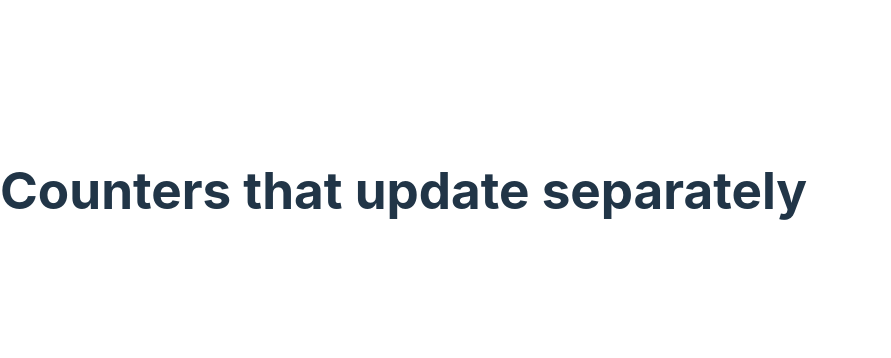
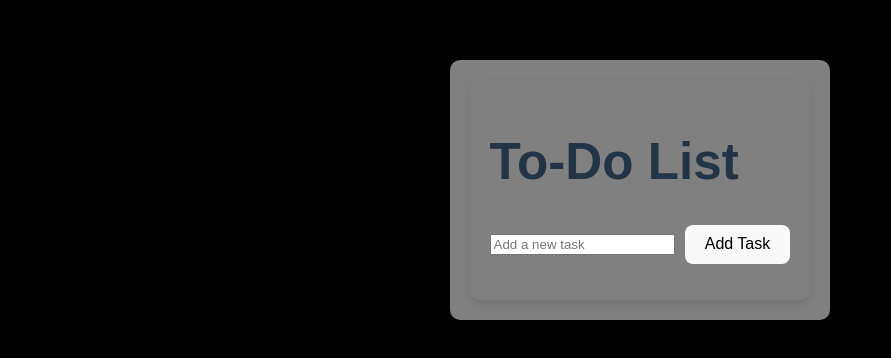
Before and after one commit to ArpitaAgrahari/React-class, a React (Vite) app in the folder Pratice2/: page / in a window 1280 px wide. Shown: the part 210-568 px from the top of the page, without its empty margins (0-891 px from the left). Built offline with nearby package versions, Linux system fonts and the light colour scheme.

Commit message:
Refactor CSS to update styling for App component

```diff
--- a/Pratice2/src/App.css
+++ b/Pratice2/src/App.css
@@ -1,18 +1,19 @@
-/* add css for styling */
-.App {
-  text-align: center;
+body {
+  font-family: Arial, sans-serif;
+  background-color: black;
+  margin: 0;
+  padding: 0;
+  display: flex;
+  justify-content: center;
+  align-items: center;
+  height: 100vh;
+}
+
+div {
+  background-color: grey;
   padding: 20px;
-  background-color: #f0f0f0;
   border-radius: 10px;
   box-shadow: 0 4px 8px rgba(0, 0, 0, 0.1);
-  max-width: 800px;
-  margin: 20px auto;
-  font-family: Arial, sans-serif;
-}
-
-h2 {
-  color: whitesmoke;
-  margin-bottom: 20px;
 }
 
 ul {
@@ -21,22 +22,13 @@ ul {
 }
 
 li {
+  display: flex;
+  justify-content: space-between;
+  align-items: center;
   padding: 10px;
-  margin: 5px 0;
-  background-color: grey;
-  border: 1px solid #ddd;
-  border-radius: 5px;
-  cursor: pointer;
-  transition: background-color 0.3s, color 0.3s;
+  border-bottom: 1px solid black;
 }
 
-li:hover {
-  background-color: #61dafb;
-  color: #fff;
+button {
+  margin-left: 10px;
 }
-
-p {
-  color: #666;
-
-  margin: 10px 0;
-}
--- a/Pratice2/src/App.jsx
+++ b/Pratice2/src/App.jsx
@@ -1,18 +1,35 @@
-//you will react app that display a list og user and allow user view detailed informstion of selected user.this app will consit of follwin gcomponents
-//1. UserList: display list of user. clicking on a user will trigger callback fucntion.
-//2. userprofile: display detailed information of selected user.
-//3.app: maannges the data and handles user interaction.it will pass data to UserList and UserProfile components via props.
 import React, { useState } from 'react';
-import counter from './component/counter';
+import TaskForm from './component/TaskForm';
+import TaskList from './component/TaskList';
 import './App.css';
 
 function App() {
+  const [tasks, setTasks] = useState([]);
+  const [editTask, setEditTask] = useState(null);
+
+  const addTask = (task) => {
+    setTasks([...tasks, { id: Date.now(), text: task, done: false }]);
+  };
+
+  const deleteTask = (id) => {
+    setTasks(tasks.filter(task => task.id !== id));
+  };
+
+  const editTaskText = (id, newText) => {
+    setTasks(tasks.map(task => task.id === id ? { ...task, text: newText } : task));
+  };
+
+  const toggleTaskDone = (id) => {
+    setTasks(tasks.map(task => task.id === id ? { ...task, done: !task.done } : task));
+  };
+
   return (
-    <div>
-      <h1>Counters that update separately</h1>
-      <counter />
-      <counter />
+    <div className="App">
+      <h1>To-Do List</h1>
+      <TaskForm addTask={addTask} editTask={editTask} setEditTask={setEditTask} editTaskText={editTaskText} />
+      <TaskList tasks={tasks} deleteTask={deleteTask} toggleTaskDone={toggleTaskDone} setEditTask={setEditTask} />
     </div>
   );
 }
+
 export default App;
--- a/Pratice2/src/component/Counter.jsx
+++ b/Pratice2/src/component/Counter.jsx
@@ -17,6 +17,7 @@ function MyApp() {
 function MyButton() {
   const [count, setCount] = useState(0);
 
+
   function handleClick() {
     setCount(count + 1);
   }
--- a/Pratice2/src/index.js
+++ b/Pratice2/src/index.js
@@ -8,6 +8,7 @@
 
 import React from 'react';
 import ReactDOM from 'react-dom';
-import MyApp from './counter';
+import ToDoApp from './components/ToDoApp';
+import './App.css';
 
-ReactDOM.render(<MyApp />, document.getElementById('root'));
+ReactDOM.render(<ToDoApp />, document.getElementById('root'));
```
Also changed, not shown: Pratice2/src/component/to-do.jsx (+31 -13 lines).
